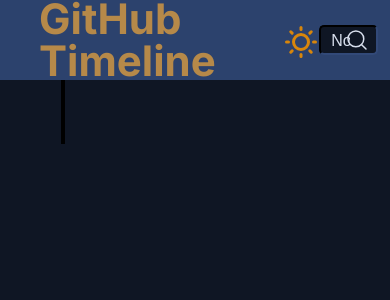
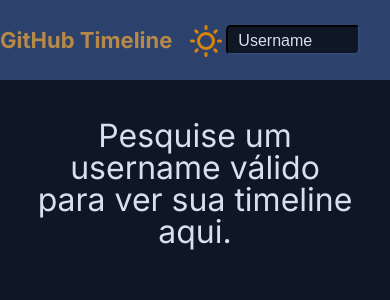
Before and after one commit to guilhiz/GitHub-Timeline, a React (Create React App) app: page / in a window 390 px wide. Shown: the top 300 px of the page. Built offline with nearby package versions, Linux system fonts and the light colour scheme.

Commit message:
feat: adds responsive header and loading while waiting for API response

```diff
--- a/src/components/App.js
+++ b/src/components/App.js
@@ -9,14 +9,21 @@
 
 function App() {
   const [theme, setTheme] = useState(true);
+  const [loading, setLoading] = useState(false);
   const [username, setUsername] = useState("");
   const [repos, setRepos] = useState([]);
   return (
     <>
       <ThemeProvider theme={theme ? darkTheme : lightTheme}>
         <GlobalStyle />
-        <Header setTheme={setTheme} theme={theme} setRepos={setRepos} setUsername={setUsername} />
-        <Timeline theme={theme} repos={repos} username={username} />
+        <Header
+          setTheme={setTheme}
+          theme={theme}
+          setRepos={setRepos}
+          setUsername={setUsername}
+          setLoading={setLoading}
+        />
+        <Timeline theme={theme} repos={repos} username={username} loading={loading} />
       </ThemeProvider>
     </>
   );
--- a/src/components/Header/index.jsx
+++ b/src/components/Header/index.jsx
@@ -3,39 +3,46 @@
 import * as S from "./styles";
 import { MoonStars, Sun, MagnifyingGlass } from "phosphor-react";
 
-function Header({ setTheme, theme, setRepos, setUsername }) {
+function Header({ setTheme, theme, setRepos, setUsername, setLoading }) {
   const [value, setValue] = useState("");
   const handleSubmit = (e) => {
     e.preventDefault();
+    setLoading(true);
     api
       .get(`/${value}/repos`)
       .then((res) => {
-        setRepos(res.data)
-        setUsername(value)
-        setValue("")
+        setRepos(res.data);
+        setUsername(value);
+        setValue("");
+        setLoading(false);
       })
-      .catch((err) => console.log(err));
+      .catch((err) => {
+        setLoading(false);
+        console.log(err);
+      });
   };
   return (
     <S.Container>
       <S.Content>
-        <h1>GitHub Timeline</h1>
-        <form onSubmit={handleSubmit}>
+        <S.Title>GitHub Timeline</S.Title>
+        <div>
           <S.ThemeBtn type="" onClick={() => setTheme(!theme)}>
             {!theme && <MoonStars size={32} color="#C9C9C9" weight="bold" />}
             {theme && <Sun size={32} color="#d8860b" weight="bold" />}
           </S.ThemeBtn>
+          <form onSubmit={handleSubmit}>
             <S.Input
               type="search"
               name="search"
               value={value}
               onChange={(e) => setValue(e.target.value)}
-            placeholder="Nome do usuário"
+              placeholder="Username"
             />
             <S.SubmitBtn type="submit">
               <MagnifyingGlass size={24} color={theme ? "#D8DFED" : "#4161A3"} />
             </S.SubmitBtn>
           </form>
+        </div>
       </S.Content>
     </S.Container>
   );
--- a/src/components/Header/styles.jsx
+++ b/src/components/Header/styles.jsx
@@ -9,6 +9,12 @@
   top: 0;
   left: 0;
   background-color: ${(props) => props.theme.header};
+  @media (max-width: 800px) {
+    padding: 0px 8px;
+  }
+  @media (max-width: 390px) {
+    padding: 0px 0px;
+  }
 `;
 
 export const Content = styled.div`
@@ -17,25 +23,42 @@
   justify-content: space-between;
   width: 100%;
   height: 100%;
-  h1 {
-    font-size: 42px;
-    font-weight: 700;
-    color: white;
-    color: ${(props) => props.theme.accentColor};
+  @media (max-width: 400px) {
+    justify-content: start;
+  }
+  > div {
+    display: flex;
+    justify-content: space-between;
+    align-items: center;
+    width: 45%;
+    max-width: 570px;
   }
   form {
     display: flex;
     justify-content: space-between;
     align-items: center;
-    width: 40%;
+    width: 90%;
     position: relative;
   }
 `;
 
+export const Title = styled.h1`
+  font-size: 42px;
+  font-weight: 700;
+  color: white;
+  color: ${(props) => props.theme.accentColor};
+  @media (max-width: 800px) {
+    font-size: 32px;
+  }
+  @media (max-width: 600px) {
+    font-size: 22px;
+    margin-right: 12px;
+  }
+`;
+
 export const ThemeBtn = styled.button`
-  width: 30px;
-  height: 30px;
-  border-radius: 50%;
+  width: 32px;
+  height: 32px;
   border: none;
   cursor: pointer;
   background: transparent;
@@ -49,7 +72,8 @@
 `;
 
 export const Input = styled.input`
-  width: 90%;
+  width: 100%;
+  min-width: 140fpx;
   height: 30px;
   background-color: ${(props) => props.theme.background};
   border-radius: 5px;
@@ -76,4 +100,7 @@
   right: 3%;
   top: 5%;
   cursor: pointer;
+  @media (max-width: 600px) {
+    display: none;
+  }
 `;
--- a/src/components/Timeline/index.jsx
+++ b/src/components/Timeline/index.jsx
@@ -2,11 +2,10 @@
 import dayjs from "dayjs";
 import { VerticalTimeline, VerticalTimelineElement } from "react-vertical-timeline-component";
 import "react-vertical-timeline-component/style.min.css";
-
 import { GithubLogo } from "phosphor-react";
 import * as S from "./styles";
 
-function Timeline({ theme, repos, username }) {
+function Timeline({ theme, repos, username, loading }) {
   const filterRepos = repos?.filter((r) => r.name !== `${username}`);
 
   const descendingOrder = (a, b) => {
@@ -21,6 +20,18 @@
     return formattedDate;
   };
 
+  if (repos.length < 1 && !loading) {
+    return (
+      <S.Container>
+        <h2>Pesquise um username válido para ver sua timeline aqui.</h2>
+      </S.Container>
+    );
+  }
+
+  if (loading) {
+    return <S.Loader />;
+  }
+
   return (
     <S.Container>
       <S.Content switch={theme}>
@@ -29,7 +40,7 @@
             <VerticalTimelineElement
               key={r.name}
               className="vertical-timeline-element--project"
-              iconStyle={{ background: "#1D2C49", width: "5%" }}
+              iconStyle={{ background: "#1D2C49" }}
               icon={<GithubLogo size={32} color="#fff" weight="fill" />}
               date={formatDate(r.created_at)}
               dateClassName="date-timeline"
--- a/src/components/Timeline/styles.jsx
+++ b/src/components/Timeline/styles.jsx
@@ -1,8 +1,15 @@
-import styled from "styled-components";
+import styled, { keyframes } from "styled-components";
 
 export const Container = styled.div`
   margin-top: 80px;
   padding: 0px 35px;
+
+  > h2 {
+    color: ${(props) => props.theme.text};
+    font-size: 32px;
+    text-align: center;
+    margin-top: 120px;
+  }
 `;
 
 export const Content = styled.div`
@@ -30,8 +37,29 @@
     ${(props) => props.switch && "box-shadow: 0px 3px 0px #373737"};
     transition: all 300ms;
     cursor: pointer;
-      :hover {
-        background-color: ${(props) => (props.switch ? "#1a1a1a" : "#e6e6e6")};
-      }
+    :hover {
+      background-color: ${(props) => (props.switch ? "#1a1a1a" : "#e6e6e6")};
+    }
+  }
+
+  .vertical-timeline-element-icon {
+    box-shadow: none;
+    border: 4px solid #fff;
   }
 `;
+
+const loader = keyframes`
+  0% { transform: rotate(0deg); }
+  100% { transform: rotate(360deg); }
+`;
+
+export const Loader = styled.div`
+  margin: 200px auto 0px;
+  border: 16px solid #f3f3f3;
+  border-radius: 50%;
+  border-top: 16px solid #3498db;
+  border-left: 16px solid #3498db;
+  width: 180px;
+  height: 180px;
+  animation: ${loader} 0.8s linear infinite;
+`;
```
Lines whose indentation alone changed are shown as unchanged.
